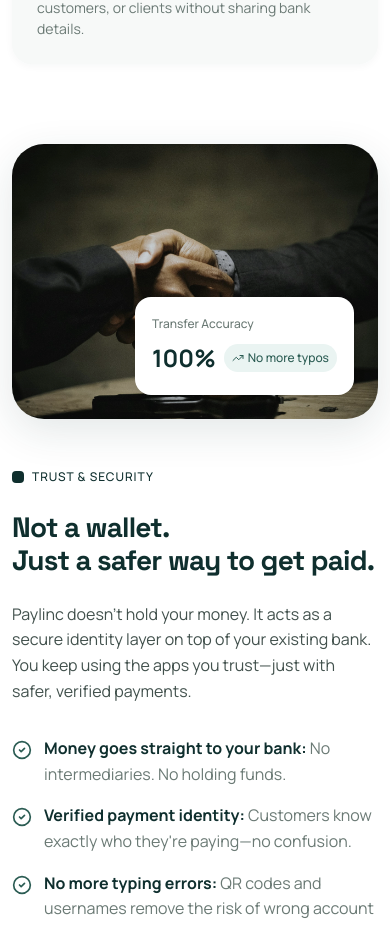
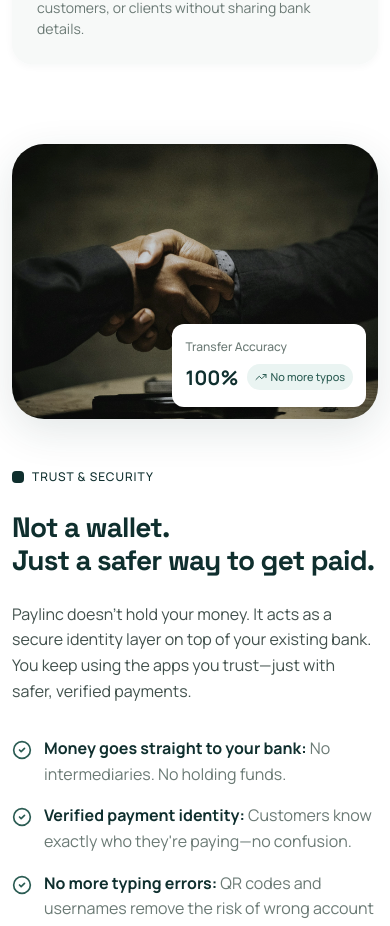
Before and after one commit to SlinkyCollins/paylinc-landing-page, a Vue app: page / in a window 390 px wide. Shown: the part 4174-5100 px from the top of the page. Built offline with nearby package versions, Linux system fonts and the light colour scheme.

Commit message:
fix(ui): improve layout and styling of Trust component for better responsiveness and visual consistency

```diff
--- a/src/components/Trust.vue
+++ b/src/components/Trust.vue
@@ -1,23 +1,23 @@
 <template>
     <section class="bg-white dark:bg-dark-base py-10 sm:py-16 md:py-24 transition-colors duration-300 overflow-x-clip" ref="sectionRef">
         <div class="max-w-300 mx-auto px-3 sm:px-5 md:px-8">
-            <div class="flex flex-col md:flex-row items-center gap-12 md:gap-24">
+            <div class="flex flex-col md:flex-row md:items-stretch items-center gap-12 md:gap-16 lg:gap-24">
                 <!-- Left: Image -->
-                <div class="w-full md:w-1/2 relative" ref="imageRef">
+                <div class="w-full md:w-1/2 relative flex" ref="imageRef">
                     <div
-                        class="relative rounded-4xl overflow-hidden shadow-[0_12px_40px_rgba(26,60,56,0.12)] dark:shadow-[0_12px_40px_rgba(0,0,0,0.5)] aspect-4/3 md:aspect-3/2 w-full max-w-125 mx-auto md:ml-0 transition-shadow duration-300">
+                        class="relative w-full max-w-lg md:max-w-none mx-auto md:mx-0 rounded-4xl overflow-hidden shadow-[0_12px_40px_rgba(26,60,56,0.12)] dark:shadow-[0_12px_40px_rgba(0,0,0,0.5)] aspect-4/3 md:aspect-auto md:min-h-112 lg:aspect-3/2 lg:min-h-0 transition-shadow duration-300">
                         <img :src="handshakeImg" alt="Business handshake" class="w-full h-full object-cover dark:opacity-80 transition-opacity duration-300"
                             loading="lazy" />
                         <div class="absolute inset-0 bg-primary/10 dark:bg-dark-base/40 mix-blend-multiply transition-colors duration-300"></div>
 
                         <!-- Overlay Badge -->
                         <div
-                            class="absolute bottom-6 right-6 bg-white dark:bg-dark-elevated rounded-2xl p-4 shadow-lg dark:shadow-[0_8px_24px_rgba(0,0,0,0.4)] flex flex-col gap-1 min-w-35 transition-colors duration-300 border border-transparent dark:border-dark-border">
+                            class="absolute bottom-3 right-3 sm:bottom-4 sm:right-4 md:bottom-6 md:right-6 bg-white dark:bg-dark-elevated rounded-xl sm:rounded-2xl p-3 sm:p-4 shadow-lg dark:shadow-[0_8px_24px_rgba(0,0,0,0.4)] flex flex-col gap-1 min-w-34 sm:min-w-35 transition-colors duration-300 border border-transparent dark:border-dark-border">
                             <span class="text-[12px] text-text-secondary dark:text-dark-muted font-medium">Transfer Accuracy</span>
                             <div class="flex items-center gap-2">
-                                <span class="text-[24px] font-bold text-primary dark:text-dark-text">100%</span>
+                                <span class="text-[20px] sm:text-[24px] font-bold text-primary dark:text-dark-text">100%</span>
                                 <div
-                                    class="flex items-center gap-1 text-accent dark:text-dark-muted text-[12px] font-medium bg-light dark:bg-dark-surface px-2 py-1 rounded-full transition-colors duration-300">
+                                    class="flex items-center gap-1 text-accent dark:text-dark-muted text-[11px] sm:text-[12px] font-medium bg-light dark:bg-dark-surface px-2 py-1 rounded-full transition-colors duration-300">
                                     <TrendingUp :size="12" />
                                     No more typos
                                 </div>
```
